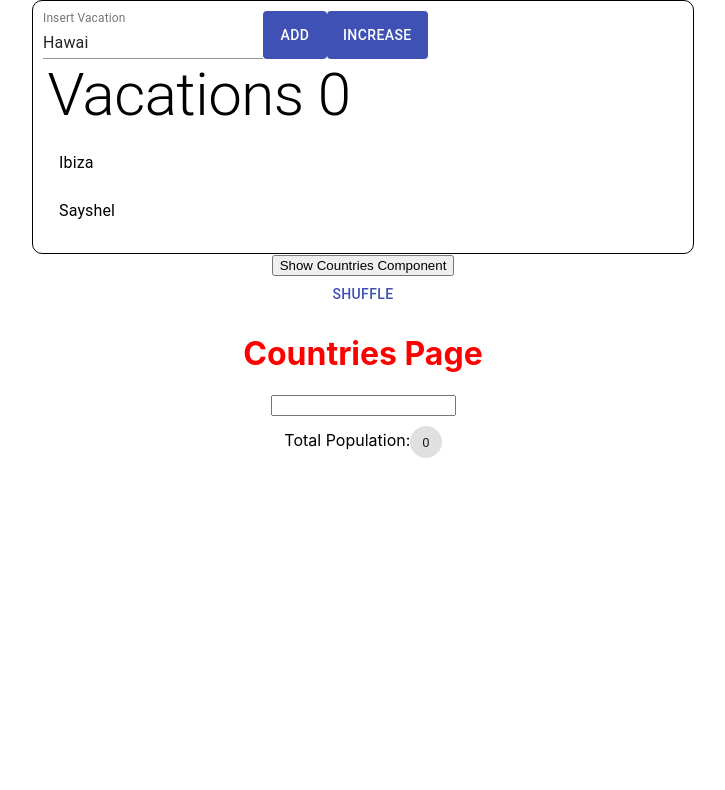
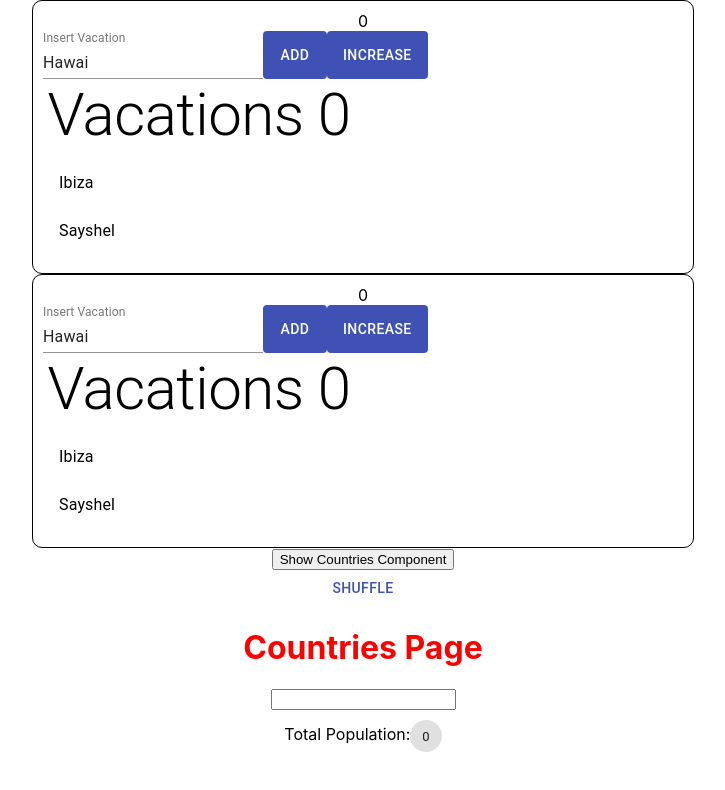
Before and after one commit to galamo/cp_api_2022, a React (Create React App) app in the folder apps/super-client/: page / in a window 1280 px wide. Shown: the top 790 px of the page, without its empty margins (277-1002 px from the left). Built offline with nearby package versions, Linux system fonts and the light colour scheme.

Commit message:
clicking-many

```diff
--- a/apps/super-client/src/App.tsx
+++ b/apps/super-client/src/App.tsx
@@ -24,6 +24,7 @@ function App() {
       </div>
       <div>
         <Vacations />
+        <Vacations />
       </div>
       <div>
         <button onClick={handleToggle}> Show Countries Component </button>
--- a/apps/super-client/src/components/vacations/index.tsx
+++ b/apps/super-client/src/components/vacations/index.tsx
@@ -1,4 +1,4 @@
-import React, { useState, useCallback } from 'react';
+import React, { useState, useCallback, useRef } from 'react';
 import { makeStyles } from '@material-ui/core/styles';
 import List from '@material-ui/core/List';
 import ListItem from '@material-ui/core/ListItem';
@@ -10,37 +10,59 @@ import Grid from '@material-ui/core/Grid';
 import Typography from '@material-ui/core/Typography';
 import Button from "@material-ui/core/Button"
 import TextField from "@material-ui/core/TextField"
+import { setTimeout } from 'timers/promises';
 
 
-
-
+const m = "You are clicking too much!"
 export default function Vacations() {
     const initialVacations: Array<string> = ["Ibiza", "Sayshel"]
     const [vacations, setVacations] = useState(initialVacations)
     const [currentVacation, setCurrentVacation] = useState("Hawai")
     const [counter, setCounter] = useState(0)
-
-
+    const [showMessage, setShowMessage] = useState(false)
+    const refVacations = useRef(0)
+    console.log("render please!")
     const addVacationHandler = useCallback(() => {
         setVacations([...vacations, currentVacation])
     }, [currentVacation, vacations])
 
-    const setCounterHandler = useCallback(() => {
-        setCounter(counter + 1)
-    }, [counter])
+
+    // const setCounterHandler = useCallback(() => {
+    //     refVacations.current++;
+    //     console.log("Counter clicked " + refVacations.current)
+    //     setCounter(counter + 1)
+    // }, [counter])
+
+    const setCounterHandler = () => {
+        refVacations.current++;
+        console.log("Counter clicked ", refVacations.current)
+        if (refVacations.current >= 10) {
+            refVacations.current = 0;
+            setShowMessage(true);
+            window.setTimeout(() => {
+                setShowMessage(false)
+            }, 2000);
+        }
+        // setCounter(counter + 1)
+    }
 
     return (
         <div style={{ padding: "10px", width: "50%", margin: "auto auto", border: "1px solid black", borderRadius: 10 }}>
+            {JSON.stringify(refVacations.current)}
             <FormGroup row>
                 <TextField value={currentVacation} onChange={(e: any) => {
                     setCurrentVacation(e?.target?.value)
                 }} id="standard-basic" label="Insert Vacation" />
-                <Button onClick={addVacationHandler} variant="contained" color="primary" disableElevation>
+                <Button onClick={() => {
+                    // addVacationHandlerRef()
+                    addVacationHandler()
+                }} variant="contained" color="primary" disableElevation>
                     Add
                 </Button>
                 <Button onClick={setCounterHandler} variant="contained" color="primary" disableElevation>
                     increase
                 </Button>
+                {showMessage && m}
             </FormGroup>
             <Grid container spacing={2}>
                 <Grid item xs={12} md={6}>
@@ -59,8 +81,8 @@ export default function Vacations() {
 
     function VacationsList() {
         return <List >
-            {vacations.map((v: string) => {
-                return <ListItem>
+            {vacations.map((v: string, index: number) => {
+                return <ListItem key={v + index}>
                     <ListItemText
                         primary={v}
                     />
```
Also changed, not shown: 1 other file (tests, documents, lock files or other folders).
